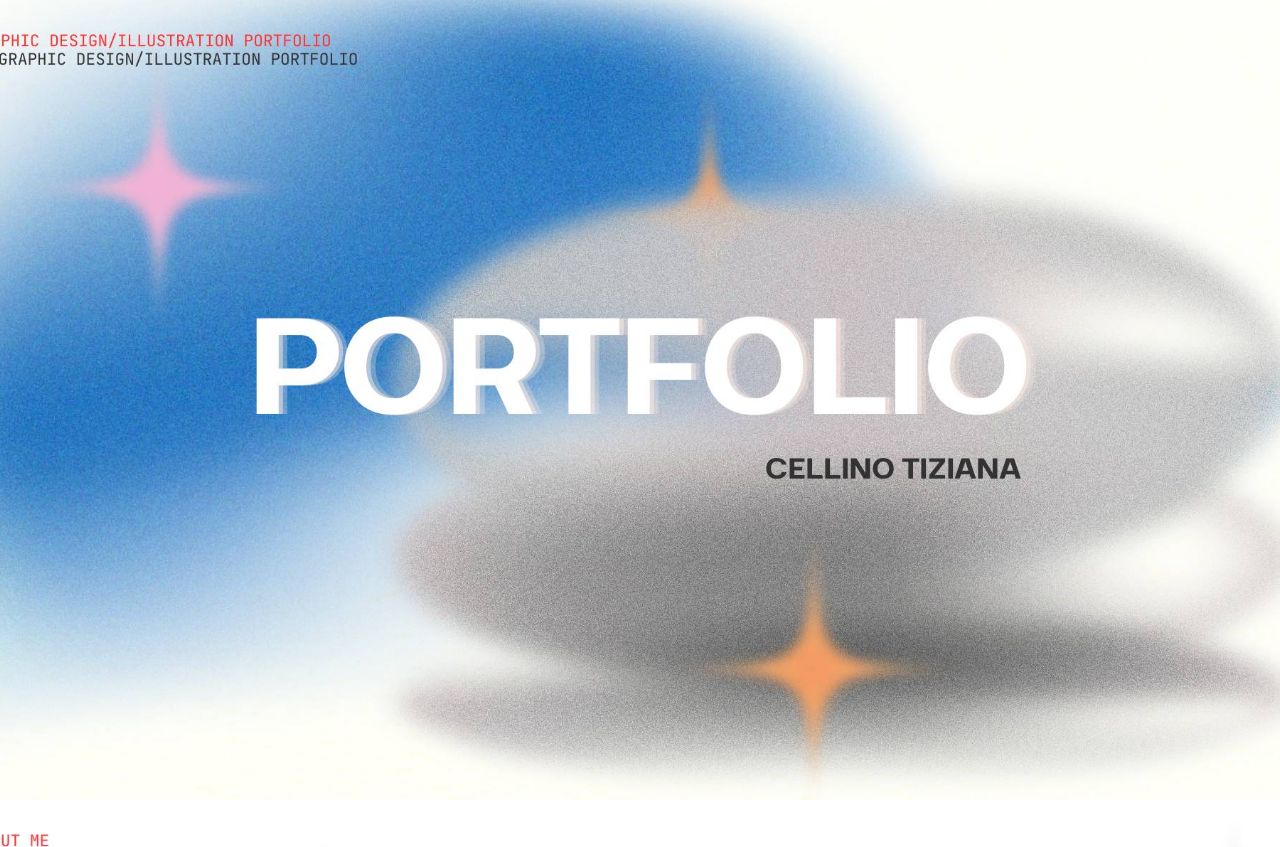
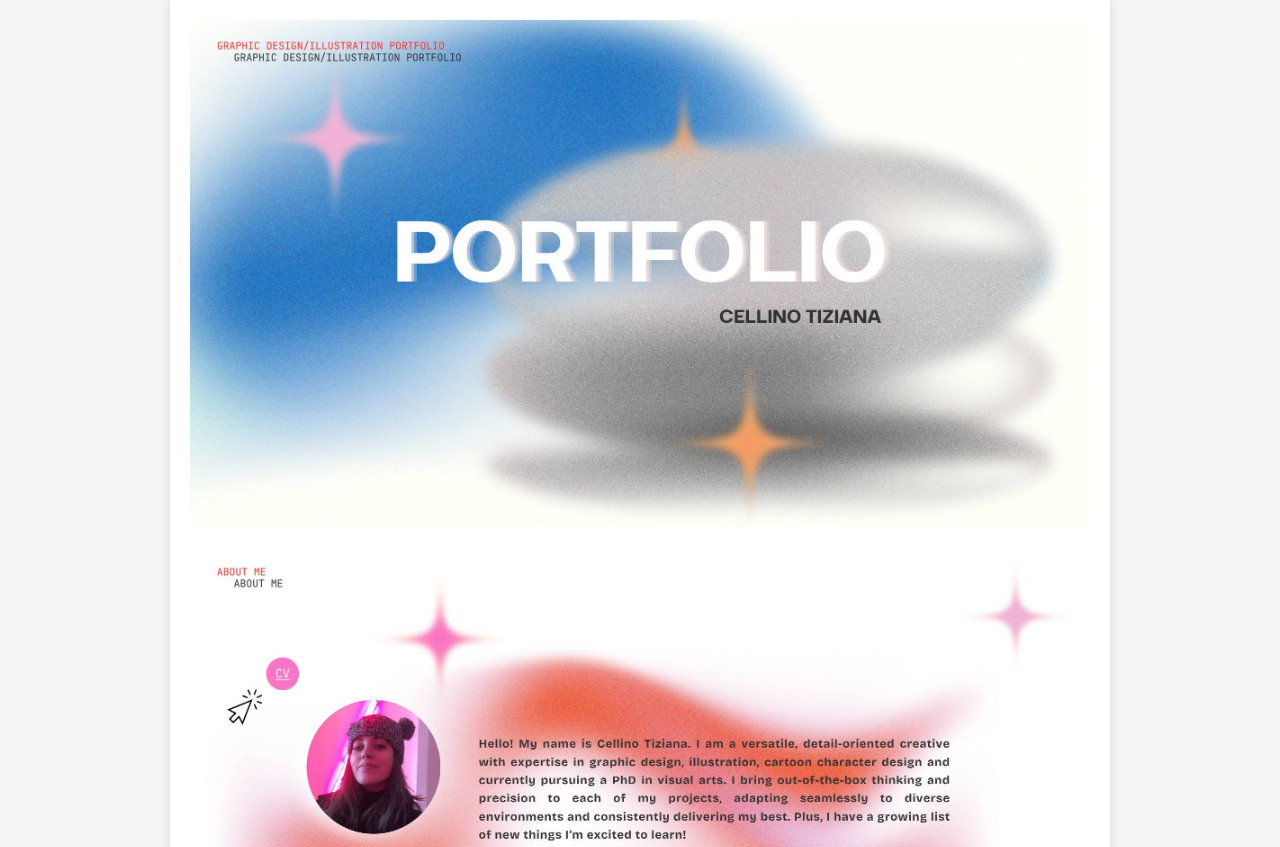
Before and after one commit to racesking/GD-portofolio-TizianaC, a plain HTML site: page index.html in a window 1280 px wide. Shown: the top 847 px of the page. Drawn offline with Linux system fonts and the light colour scheme.

Commit message:
Update index.html

```diff
--- a/index.html
+++ b/index.html
@@ -5,26 +5,31 @@
     <meta name="viewport" content="width=device-width, initial-scale=1.0">
     <title>Cellino Tiziana - Portfolio</title>
     <style>
-        * {
+        body {
             margin: 0;
             padding: 0;
-            box-sizing: border-box;
+            text-align: center;
+            background-color: #f4f4f4;
+            font-family: Arial, sans-serif;
         }
-        body {
-            background-color: #000;
-            display: flex;
-            flex-direction: column;
-            align-items: center;
+        .portfolio-container {
+            max-width: 900px;
+            margin: auto;
+            padding: 20px;
+            background: white;
+            box-shadow: 0 0 10px rgba(0, 0, 0, 0.1);
         }
         img {
-            width: 100vw;  /* Full viewport width */
-            height: 100vh; /* Full viewport height */
-            object-fit: cover; /* Ensures full coverage */
+            width: 100%;
+            height: auto;
+            margin-bottom: 20px;
             display: block;
         }
     </style>
 </head>
 <body>
+    <div class="portfolio-container">
+
         <img src="portfolio_images/page_1.jpg" alt="Portfolio Page 1">
         <img src="portfolio_images/page_2.jpg" alt="Portfolio Page 2">
         <img src="portfolio_images/page_3.jpg" alt="Portfolio Page 3">
@@ -55,5 +60,8 @@
         <img src="portfolio_images/page_28.jpg" alt="Portfolio Page 28">
         <img src="portfolio_images/page_29.jpg" alt="Portfolio Page 29">
         <img src="portfolio_images/page_30.jpg" alt="Portfolio Page 30">
+
+        <p><a href="portofolio.pdf" download>Download Full Portfolio (PDF)</a></p>
+    </div>
 </body>
 </html>
```
Lines whose indentation alone changed are shown as unchanged.
